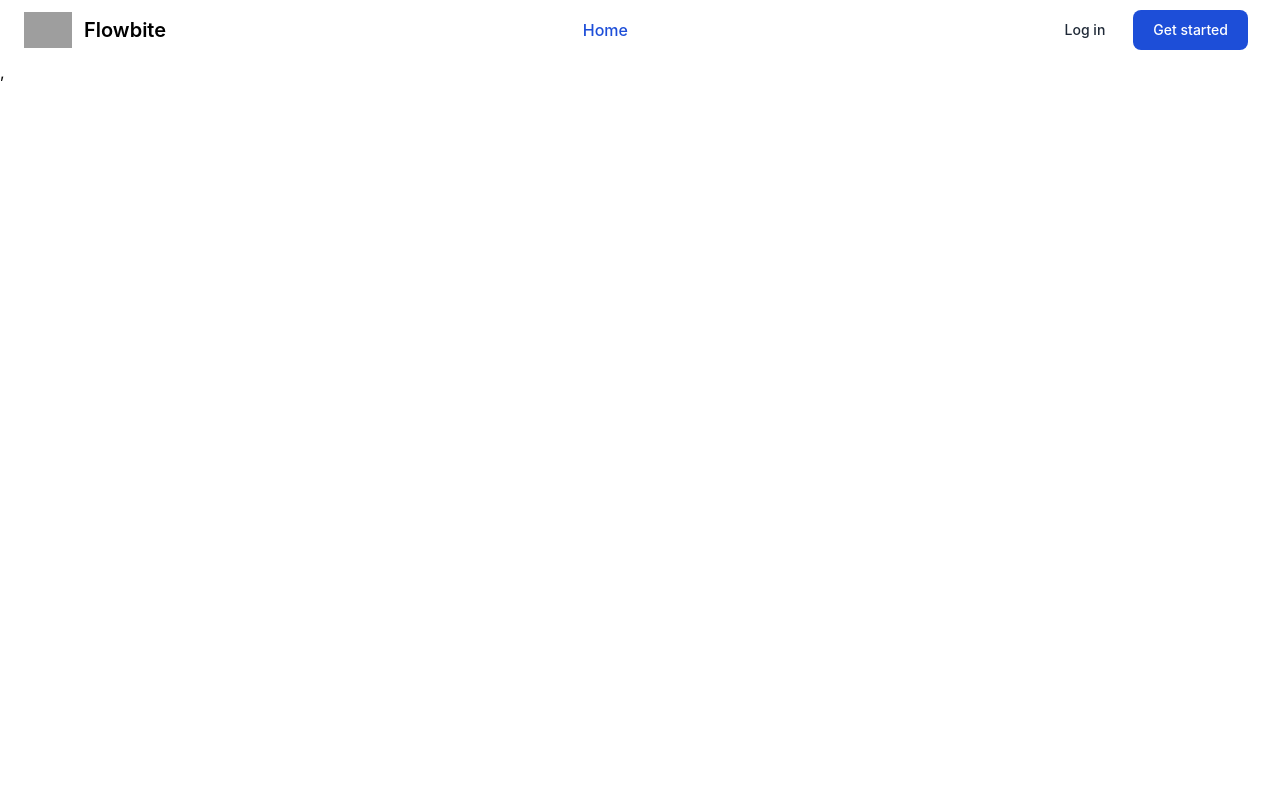
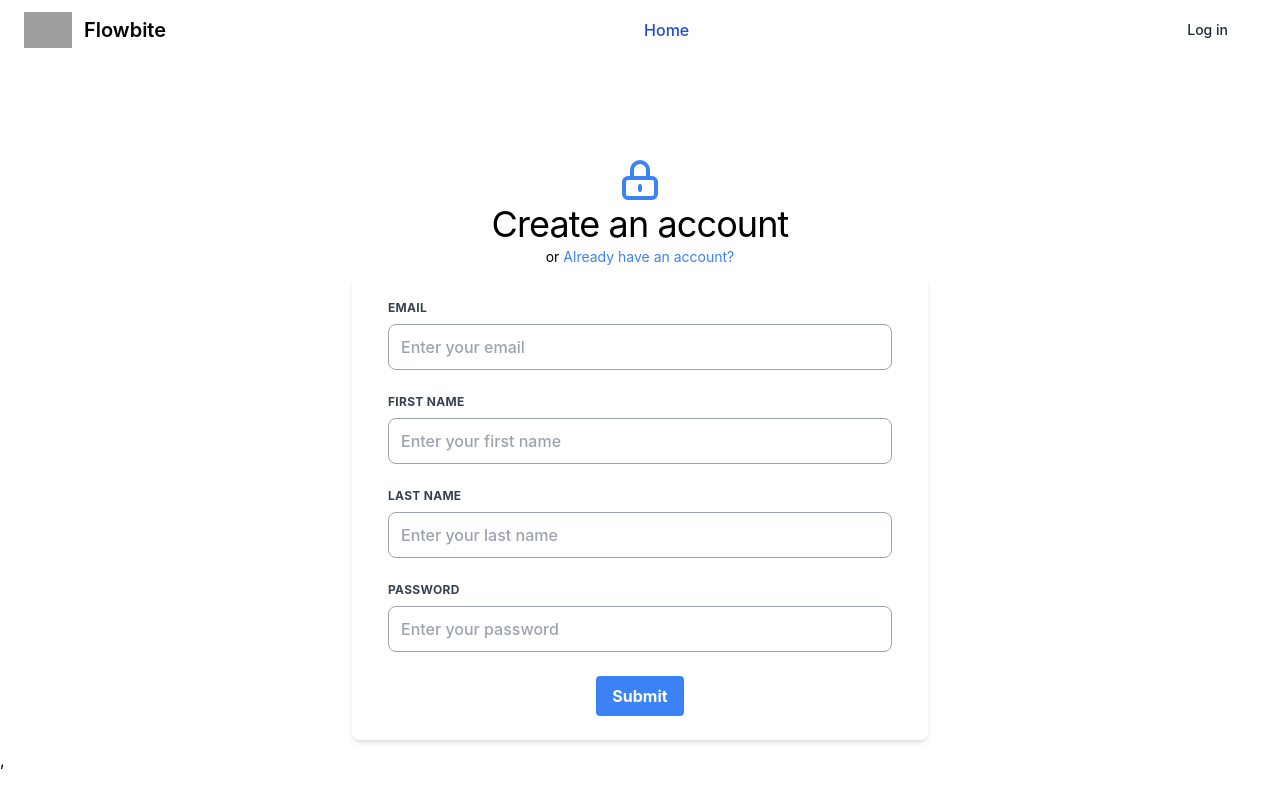
Before and after one commit to OwenCoogan/bookazikos-react, a React (Create React App) app: page /register in a window 1280 px wide. Built offline with nearby package versions, Linux system fonts and the light colour scheme; grey boxes are pictures that could not be loaded.

Commit message:
added login & register form

```diff
--- a/package.json
+++ b/package.json
@@ -10,6 +10,7 @@
     "@types/node": "^16.11.59",
     "@types/react": "^18.0.20",
     "@types/react-dom": "^18.0.6",
+    "formik": "^2.2.9",
     "localforage": "^1.10.0",
     "match-sorter": "^6.3.1",
     "react": "^18.2.0",
--- a/src/components/UI/Header.tsx
+++ b/src/components/UI/Header.tsx
@@ -23,7 +23,6 @@ export default function Header({
                       )
                     }
 
-                    <Link to="/" className="text-white bg-blue-700 hover:bg-blue-800 focus:ring-4 focus:ring-blue-300 font-medium rounded-lg text-sm px-4 lg:px-5 py-2 lg:py-2.5 mr-2 dark:bg-blue-600 dark:hover:bg-blue-700 focus:outline-none dark:focus:ring-blue-800">Get started</Link>
                     <button data-collapse-toggle="mobile-menu-2" type="button" className="inline-flex items-center p-2 ml-1 text-sm text-gray-500 rounded-lg lg:hidden hover:bg-gray-100 focus:outline-none focus:ring-2 focus:ring-gray-200 dark:text-gray-400 dark:hover:bg-gray-700 dark:focus:ring-gray-600" aria-controls="mobile-menu-2" aria-expanded="false">
                         <span className="sr-only">Open main menu</span>
                         <svg className="w-6 h-6" fill="currentColor" viewBox="0 0 20 20" xmlns="http://www.w3.org/2000/svg"><path fill-rule="evenodd" d="M3 5a1 1 0 011-1h12a1 1 0 110 2H4a1 1 0 01-1-1zM3 10a1 1 0 011-1h12a1 1 0 110 2H4a1 1 0 01-1-1zM3 15a1 1 0 011-1h12a1 1 0 110 2H4a1 1 0 01-1-1z" clip-rule="evenodd"></path></svg>
--- /dev/null
+++ b/src/components/design-system/FormHeader.tsx
@@ -0,0 +1,28 @@
+type FormHeaderType = {
+  title: string;
+  subtitle: string;
+  route: string;
+}
+
+export default function FormHeader({
+  title,
+  subtitle,
+  route
+} : FormHeaderType){
+  return (
+    <div className="text-center mt-24">
+      <div className="flex items-center justify-center">
+         <svg fill="none" viewBox="0 0 24 24" className="w-12 h-12 text-blue-500" stroke="currentColor">
+            <path stroke-linecap="round" stroke-linejoin="round" stroke-width="2" d="M12 15v2m-6 4h12a2 2 0 002-2v-6a2 2 0 00-2-2H6a2 2 0 00-2 2v6a2 2 0 002 2zm10-10V7a4 4 0 00-8 0v4h8z"/>
+         </svg>
+      </div>
+      <h2 className="text-4xl tracking-tight">
+         {title}
+      </h2>
+      <span className="text-sm">or <a href={route} className="text-blue-500">
+         {subtitle}
+      </a>
+   </span>
+</div>
+  )
+}
--- /dev/null
+++ b/src/components/design-system/TextInput.tsx
@@ -0,0 +1,40 @@
+type TextInputProps = {
+  label: string;
+  inputName: string;
+  type: string;
+  placeholder: string;
+  value: string;
+  onChange: (event: React.ChangeEvent<HTMLInputElement>) => void;
+  onBlur: (event: React.FocusEvent<HTMLInputElement>) => void;
+  error?: string;
+}
+
+export default function TextInput({
+  label,
+  inputName,
+  type,
+  placeholder,
+  onChange,
+  onBlur,
+  value,
+}: TextInputProps) {
+  return (
+    <div className="w-full md:w-full px-3 mb-6">
+      <label
+        htmlFor={inputName}
+        className="block uppercase tracking-wide text-gray-700 text-xs font-bold mb-2"
+      >
+        {label}
+      </label>
+      <input
+        className="appearance-none block w-full bg-white text-gray-900 font-medium border border-gray-400 rounded-lg py-3 px-3 leading-tight focus:outline-none"
+        type={type}
+        name={inputName}
+        placeholder={placeholder}
+        onChange={onChange}
+        onBlur={onBlur}
+        value={value}
+      />
+    </div>
+  )
+}
--- /dev/null
+++ b/src/components/design-system/form/Form.tsx
@@ -0,0 +1,69 @@
+import { Formik } from 'formik';
+import TextInput from '../TextInput';
+
+
+type FormInputType = {
+  email : string;
+  password : string;
+}
+
+export default function Form() {
+  const values: FormInputType = {
+    email: '',
+    password: '',
+  }
+  return (
+    <Formik
+       initialValues={values}
+       validate={values => {
+         const errors = {
+            email: '',
+            password: ''
+         };
+         if (!values.email) {
+           errors.email = 'Required';
+         } else if (
+           !/^[A-Z0-9._%+-]+@[A-Z0-9.-]+\.[A-Z]{2,}$/i.test(values.email)
+         ) {
+           errors.email = 'Invalid email address';
+         }
+         return errors;
+       }}
+       onSubmit={(values, { setSubmitting }) => {
+         setTimeout(() => {
+           alert(JSON.stringify(values, null, 2));
+           setSubmitting(false);
+         }, 400);
+       }}
+     >
+      {({
+         values,
+         errors,
+         touched,
+         handleChange,
+         handleBlur,
+         handleSubmit,
+         isSubmitting,
+       }) => (
+        <div className="flex justify-center my-2 mx-4 md:mx-0">
+        <form
+          className="w-full max-w-xl bg-white rounded-lg shadow-md p-6"
+          onSubmit={handleSubmit}
+        >
+          <TextInput
+            label="Email"
+            inputName="email"
+            type="email"
+            placeholder="Enter your email"
+            value={values.email}
+            onChange={handleChange}
+            onBlur={handleBlur}
+            error={errors.email}
+          />
+        </form>
+        </div>
+       )}
+     </Formik>
+
+  )
+}
--- a/src/components/screens/unauthenticated/Login.tsx
+++ /dev/null
@@ -1,9 +0,0 @@
-export default function Login(
-
-){
-  return (
-    <div>
-      <h1>Login</h1>
-    </div>
-  )
-}
--- /dev/null
+++ b/src/components/screens/unauthenticated/Login/Form/LoginForm.tsx
@@ -0,0 +1,85 @@
+import { Formik } from 'formik';
+import TextInput from '../../../../design-system/TextInput';
+type LoginFormInputType = {
+  email : string;
+  password : string;
+}
+
+export default function LoginForm(){
+  const values: LoginFormInputType = {
+    email: '',
+    password: '',
+  }
+  return (
+    <Formik
+       initialValues={values}
+       validate={values => {
+         const errors = {
+            email: '',
+            password: ''
+         };
+         if (!values.email) {
+           errors.email = 'Required';
+         } else if (
+           !/^[A-Z0-9._%+-]+@[A-Z0-9.-]+\.[A-Z]{2,}$/i.test(values.email)
+         ) {
+           errors.email = 'Invalid email address';
+         }
+         return errors;
+       }}
+       onSubmit={(values, { setSubmitting }) => {
+         setTimeout(() => {
+           alert(JSON.stringify(values, null, 2));
+           setSubmitting(false);
+         }, 400);
+       }}
+     >
+      {({
+         values,
+         errors,
+         touched,
+         handleChange,
+         handleBlur,
+         handleSubmit,
+         isSubmitting,
+       }) => (
+        <div className="flex justify-center my-2 mx-4 md:mx-0">
+        <form
+          className="w-full max-w-xl bg-white rounded-lg shadow-md p-6"
+          onSubmit={handleSubmit}
+        >
+          <TextInput
+            label="Email"
+            inputName="email"
+            type="email"
+            placeholder="Enter your email"
+            value={values.email}
+            onChange={handleChange}
+            onBlur={handleBlur}
+            error={errors.email}
+          />
+          <TextInput
+            label="Password"
+            inputName="password"
+            type="password"
+            placeholder="Enter your password"
+            value={values.password}
+            onChange={handleChange}
+            onBlur={handleBlur}
+            error={errors.password}
+          />
+          <div className="flex justify-center">
+            <button
+              className="bg-blue-500 hover:bg-blue-700 text-white font-bold py-2 px-4 rounded focus:outline-none focus:shadow-outline"
+              type="submit"
+              disabled={isSubmitting}
+            >
+              Submit
+            </button>
+          </div>
+        </form>
+        </div>
+       )}
+     </Formik>
+)
+}
--- /dev/null
+++ b/src/components/screens/unauthenticated/Login/Login.tsx
@@ -0,0 +1,18 @@
+import FormHeader from '../../../design-system/FormHeader';
+import LoginForm from './Form/LoginForm';
+
+
+export default function Login(
+
+){
+  return (
+    <div>
+      <FormHeader
+        title="Log into your account"
+        subtitle="Register for an account"
+        route="/register"
+      />
+      <LoginForm />
+    </div>
+  )
+}
--- /dev/null
+++ b/src/components/screens/unauthenticated/Register/Form/RegisterForm.tsx
@@ -0,0 +1,111 @@
+import { Formik } from 'formik';
+import TextInput from '../../../../design-system/TextInput';
+type RegisterFormInputType = {
+  email : string;
+  firstName : string;
+  lastName : string;
+  password : string;
+}
+
+export default function RegisterForm(){
+  const values: RegisterFormInputType = {
+    email: '',
+    firstName: '',
+    lastName: '',
+    password: '',
+  }
+  return (
+    <Formik
+       initialValues={values}
+       validate={values => {
+         const errors = {
+            email: '',
+            firstName: '',
+            lastName: '',
+            password: ''
+         };
+         if (!values.email) {
+           errors.email = 'Required';
+         } else if (
+           !/^[A-Z0-9._%+-]+@[A-Z0-9.-]+\.[A-Z]{2,}$/i.test(values.email)
+         ) {
+           errors.email = 'Invalid email address';
+         }
+         return errors;
+       }}
+       onSubmit={(values, { setSubmitting }) => {
+         setTimeout(() => {
+           alert(JSON.stringify(values, null, 2));
+           setSubmitting(false);
+         }, 400);
+       }}
+     >
+      {({
+         values,
+         errors,
+         touched,
+         handleChange,
+         handleBlur,
+         handleSubmit,
+         isSubmitting,
+       }) => (
+        <div className="flex justify-center my-2 mx-4 md:mx-0">
+        <form
+          className="w-full max-w-xl bg-white rounded-lg shadow-md p-6"
+          onSubmit={handleSubmit}
+        >
+          <TextInput
+            label="Email"
+            inputName="email"
+            type="email"
+            placeholder="Enter your email"
+            value={values.email}
+            onChange={handleChange}
+            onBlur={handleBlur}
+            error={errors.email}
+          />
+          <TextInput
+            label="First Name"
+            inputName="firstName"
+            type="text"
+            placeholder="Enter your first name"
+            value={values.firstName}
+            onChange={handleChange}
+            onBlur={handleBlur}
+            error={errors.firstName}
+          />
+          <TextInput
+            label="Last Name"
+            inputName="lastName"
+            type="text"
+            placeholder="Enter your last name"
+            value={values.lastName}
+            onChange={handleChange}
+            onBlur={handleBlur}
+            error={errors.lastName}
+          />
+          <TextInput
+            label="Password"
+            inputName="password"
+            type="password"
+            placeholder="Enter your password"
+            value={values.password}
+            onChange={handleChange}
+            onBlur={handleBlur}
+            error={errors.password}
+          />
+          <div className="flex justify-center">
+            <button
+              className="bg-blue-500 hover:bg-blue-700 text-white font-bold py-2 px-4 rounded focus:outline-none focus:shadow-outline"
+              type="submit"
+              disabled={isSubmitting}
+            >
+              Submit
+            </button>
+          </div>
+        </form>
+        </div>
+       )}
+     </Formik>
+)
+}
--- /dev/null
+++ b/src/components/screens/unauthenticated/Register/Register.tsx
@@ -0,0 +1,17 @@
+import FormHeader from '../../../design-system/FormHeader';
+import RegisterForm from './Form/RegisterForm';
+
+export default function Register(
+
+){
+  return (
+    <div>
+      <FormHeader
+        title="Create an account"
+        subtitle="Already have an account?"
+        route="/login"
+      />
+      <RegisterForm />
+    </div>
+  )
+}
--- a/src/router/UnauthenticatedRoutes.tsx
+++ b/src/router/UnauthenticatedRoutes.tsx
@@ -1,13 +1,16 @@
 import { Route, Routes } from 'react-router-dom';
 import Home from '../components/screens/unauthenticated/Home';
-import Login from '../components/screens/unauthenticated/Login';
+import Login from '../components/screens/unauthenticated/Login/Login';
+import Register from '../components/screens/unauthenticated/Register/Register';
 
 export default function UnauthenticatedRoutes() {
   return (
 
     <Routes>
       <Route path="/" element={<Home />} />
+      <Route path="/register" element={<Register />} />
       <Route path="/login" element={<Login />} />
+      <Route path="*" element={<h1>404</h1>} />
     </Routes>
   )
 }
```
Also changed, not shown: 1 other file (tests, documents, lock files or other folders).
